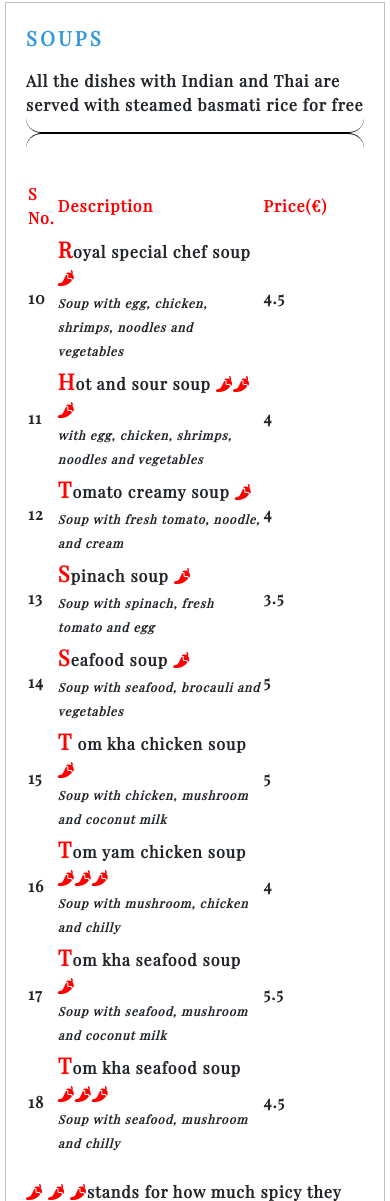
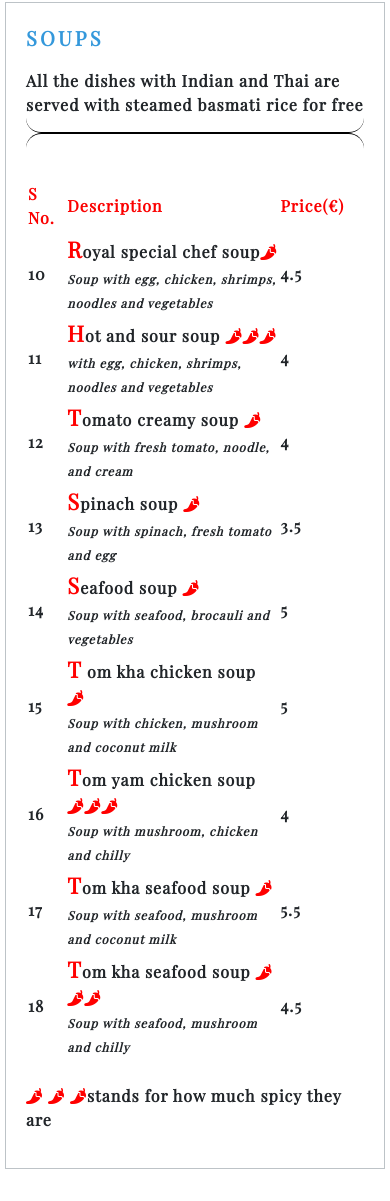
Before and after one commit to dasrajanraj/dasrajanraj.github.io, a PHP site: page /component/pages/soups.html in a window 390 px wide. Shown: the part 127-1328 px from the top of the page. Run offline with PHP 8.4, Linux system fonts and the light colour scheme; some libraries are stand-ins or nearby versions.

Commit message:
sub page css changes

```diff
--- a/component/css/style.css
+++ b/component/css/style.css
@@ -401,8 +401,8 @@ td > .first{
     font-size:22px;
     color:red;
 }
-.price{
-    width:30vh;
+.sno{
+    width:10vh;
 }
 .description{
     width:80vh;
@@ -545,6 +545,20 @@ td > .first{
     .col-lg-12{
         padding: 0;
     }
+
+    .sno{
+        width:10vh;
+    }
+    .description{
+        width:90vh;
+    }
+    .price{
+        width:20vh;
+    }
+    .desc{
+        font-style: italic;
+        font-size: 12px;
+    }
     .disclaimer{
         padding-left: 0;
     }
```
